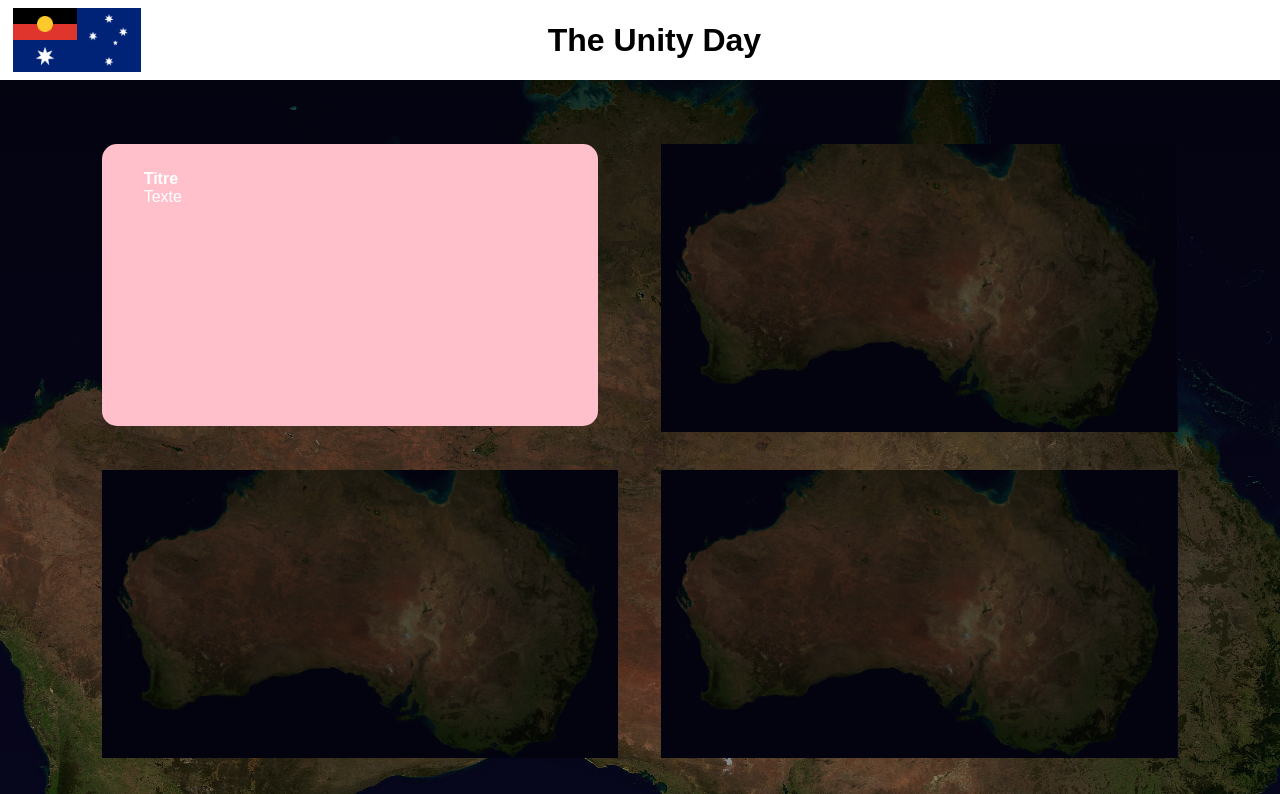
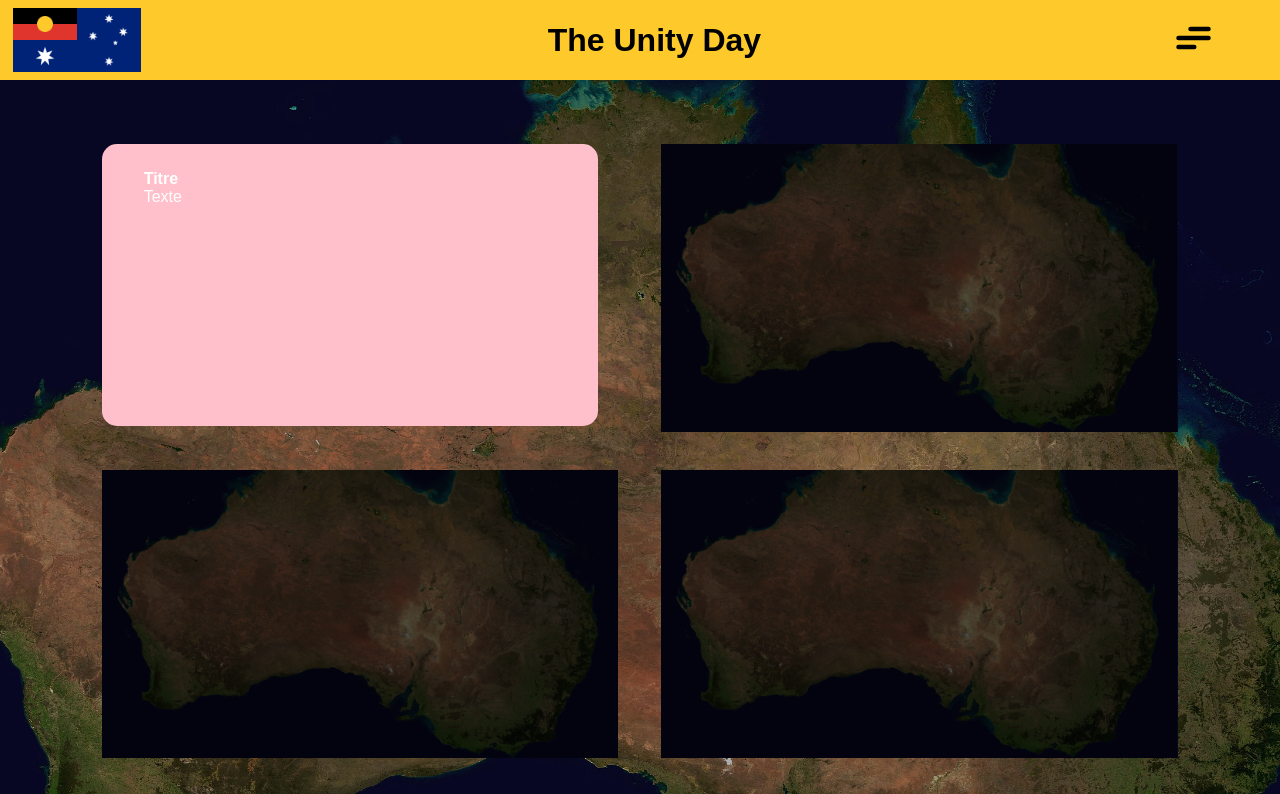
Before and after one commit to Drpoulpe/Drpoulpe.github.io, a plain HTML site: page index.html in a window 1280 px wide. Shown: the top 794 px of the page. Drawn offline with Linux system fonts and the light colour scheme.

Commit message:
color changes 2

```diff
--- a/container.css
+++ b/container.css
@@ -11,7 +11,7 @@
     width: auto;
     z-index: 1;
     height: 150%;
-    background-image: linear-gradient(rgba(0, 0, 0, 0.7), rgba(0, 0, 0, 0.3)), url(images/australia.jpg);
+    background-image: linear-gradient(rgba(0, 0, 0, 0.3), rgba(0, 0, 0, 0.3)), url(images/australia.jpg);
     background-position: center;
     background-size: cover;
 }
--- a/header.css
+++ b/header.css
@@ -26,7 +26,7 @@
 
 .line {
     fill: none;
-    stroke: white;
+    stroke: black;
     stroke-linecap: round;
     stroke-linejoin: round;
     stroke-width: 3;
--- a/index.html
+++ b/index.html
@@ -29,7 +29,7 @@
             </div>
         </div>
         <div class="container" id="main">
-            <div class="header" style="height: 10%; background-color: white;">
+            <div class="header" style="height: 10%; background-color: rgba(253,201,43,255);">
                 <img src="images/abo_austr_flag.png" class="logo">
                 <h1 class="title">The Unity Day</h1>
                 <label class="hamburger">
```
